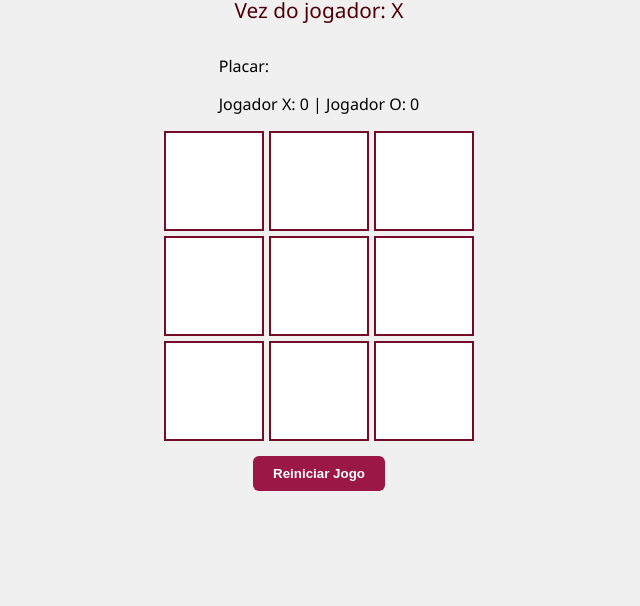
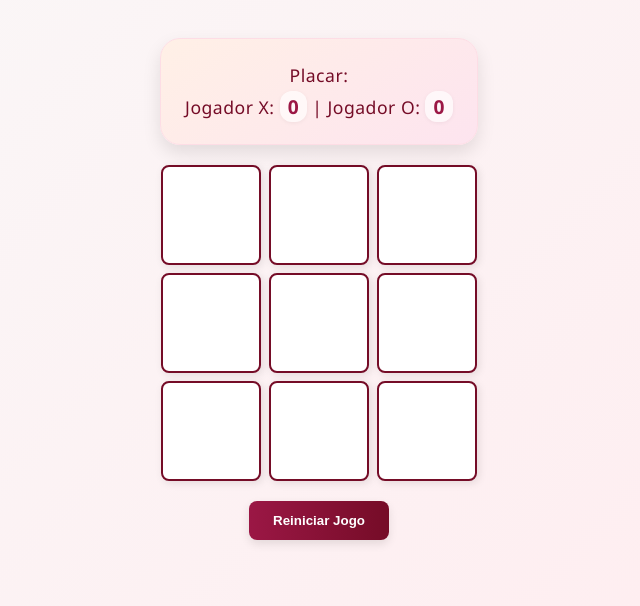
Before and after one commit to MandyCastilho/jogo_da_velha, a plain HTML site: page index.html in a window 1280 px wide. Shown: the part 194-800 px from the top of the page, without its empty margins (321-961 px from the left). Drawn offline with Linux system fonts and the light colour scheme.

Commit message:
🎮 Jogo da Velha - Estilo

```diff
--- a/style.css
+++ b/style.css
@@ -2,61 +2,118 @@
 
 body {
   font-family: 'Segoe UI', Tahoma, Geneva, Verdana, sans-serif;
-    background: #f0f0f0;
+  background: linear-gradient(135deg, #f9f9f9, #ffecef);
   display: flex;
   flex-direction: column;
   align-items: center;
   justify-content: center;
   height: 100vh;
   margin: 0;
+  color: #333;
+  transition: background 0.5s ease;
 }
 
 h1 {
-    margin-bottom: 10px;
+  margin-bottom: 16px;
   color: #750c27;
+  font-size: 2.5rem;
+  letter-spacing: 1px;
+  text-shadow: 1px 1px 2px #fcd8af;
+}
+
+#scoreboard {
+  margin: 20px auto;
+  padding: 18px 24px;
+  background: linear-gradient(145deg, #fff0e6, #fde4ef);
+  border-radius: 20px;
+  box-shadow: 0 8px 18px rgba(0, 0, 0, 0.1);
+  text-align: center;
+  max-width: 320px;
+  transition: all 0.4s ease;
+  backdrop-filter: blur(6px);
+  border: 1px solid #fddde5;
+}
+
+#scoreboard:hover {
+  transform: translateY(-4px);
+  box-shadow: 0 12px 24px rgba(0, 0, 0, 0.15);
+}
+
+#scoreboard p {
+  margin: 6px 0;
+  font-size: 1.1rem;
+  font-weight: 500;
+  color: #750c27;
+  letter-spacing: 0.5px;
+}
+
+#scoreboard span {
+  color: #9b1745;
+  font-weight: bold;
+  font-size: 1.2rem;
+  padding: 2px 8px;
+  background-color: #ffffffaa;
+  border-radius: 12px;
+  box-shadow: 0 1px 4px rgba(0,0,0,0.05);
 }
 
 #game {
   display: grid;
   grid-template-columns: repeat(3, 100px);
   grid-template-rows: repeat(3, 100px);
-    gap: 5px;
-    margin-bottom: 15px;
+  gap: 8px;
+  margin-bottom: 20px;
 }
 
 .cell {
-    background: white;
+  background: #fff;
   border: 2px solid #750c27;
-    font-size: 3rem;
+  border-radius: 8px;
+  font-size: 2.5rem;
+  font-weight: bold;
+  color: #750c27;
   display: flex;
   align-items: center;
   justify-content: center;
   cursor: pointer;
   user-select: none;
-    transition: background 0.3s ease;
+  box-shadow: 2px 2px 8px rgba(0, 0, 0, 0.1);
+  transition: background 0.3s ease, transform 0.2s;
 }
 
 .cell:hover {
-    background: #fec49b;
+  background: #ffe3eb;
+  transform: scale(1.05);
 }
 
 #status {
   font-size: 1.3rem;
-    margin-bottom: 15px;
+  margin-bottom: 20px;
   color: #4e0009;
+  font-weight: 600;
+  text-align: center;
 }
 
 #resetBtn {
-    padding: 10px 20px;
-    background: #9b1745;
+  padding: 12px 24px;
+  background: linear-gradient(to right, #9b1745, #750c27);
   border: none;
   color: white;
-    font-weight: bold;
-    border-radius: 6px;
+  font-weight: 600;
+  border-radius: 8px;
   cursor: pointer;
-    transition: background 0.3s ease;
+  transition: background 0.3s ease, transform 0.2s;
+  box-shadow: 0 4px 10px rgba(0, 0, 0, 0.1);
 }
 
 #resetBtn:hover {
-    background: #750c27;
+  background: linear-gradient(to left, #9b1745, #750c27);
+  transform: scale(1.05);
 }
+
+.highlight {
+  background-color: #c0f4c0;
+  font-weight: bold;
+  border-radius: 6px;
+  transition: background 0.3s ease;
+}
```
Lines whose indentation alone changed are shown as unchanged.
